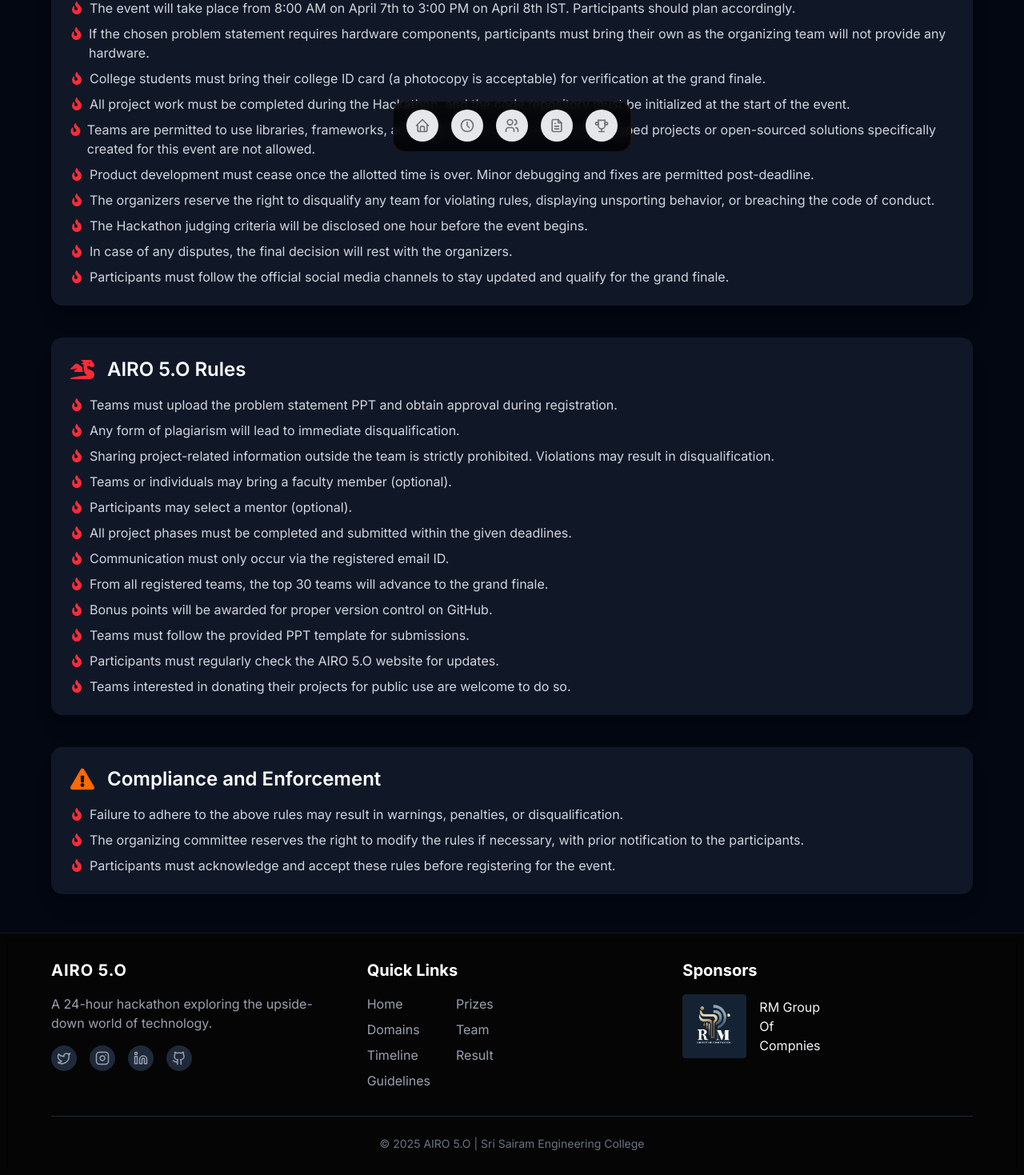
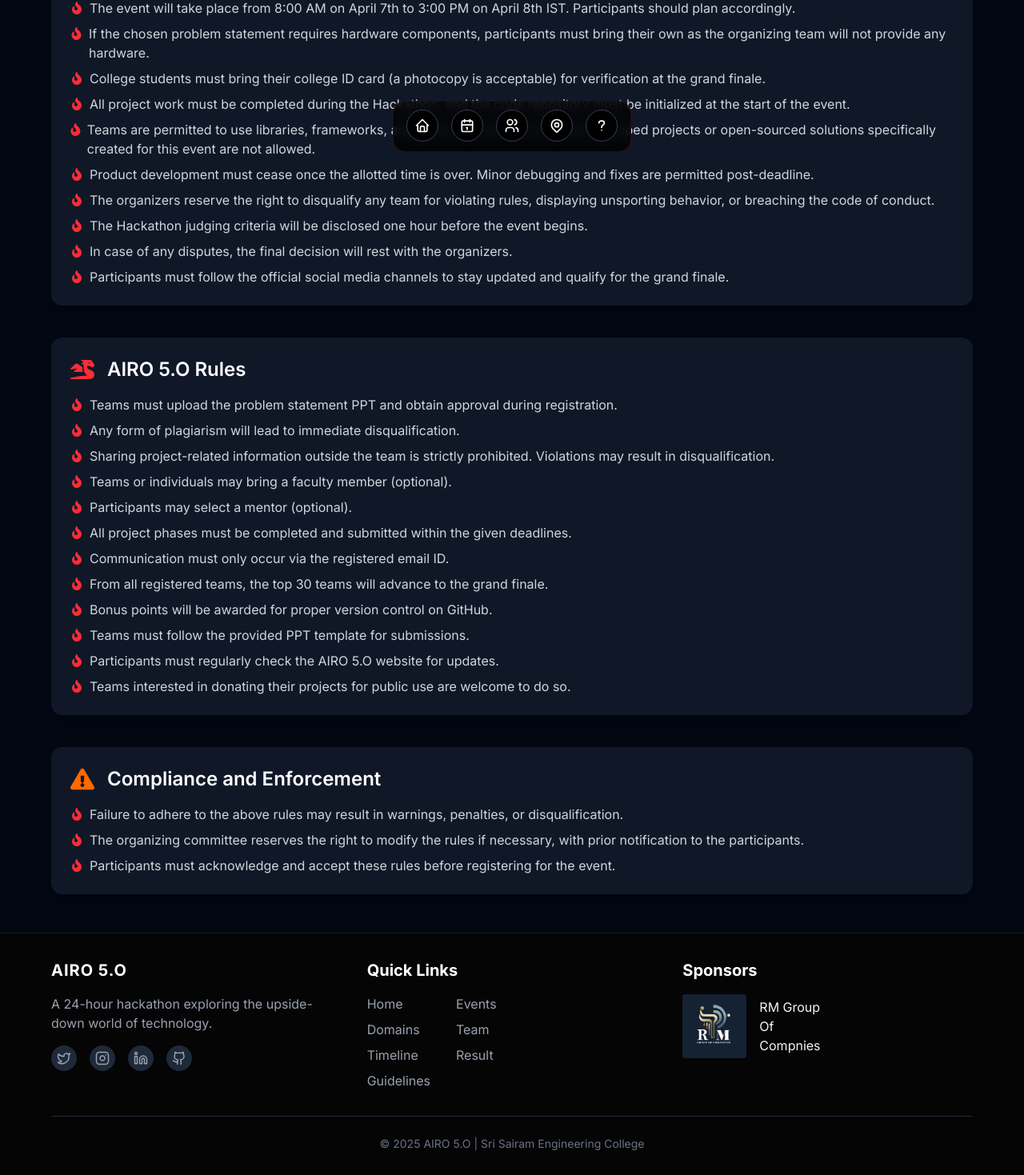
Before and after one commit to Sudharshan2226/Airo5bolt, a React (Vite) app: page /guidelines in a window 1280 px wide. Shown: the part 594-2063 px from the top of the page at 80% size. Built offline with nearby package versions, Linux system fonts and the light colour scheme.

Commit message:
i am satisfied with the work

```diff
--- a/src/components/Prizes.tsx
+++ b/src/components/Events.tsx
@@ -100,7 +100,7 @@ const CarouselItem = ({ children, className }: { children: React.ReactNode; clas
   </div>
 );
 
-const Prizes = () => {
+const Events = () => {
   const [api, setApi] = useState<CarouselApi | null>(null);
   const [current, setCurrent] = useState(0);
   const [count, setCount] = useState(0);
@@ -213,7 +213,7 @@ const Prizes = () => {
   };
 
   return (
-    <section id="prizes" className="py-20 bg-black text-white relative overflow-hidden">
+    <section id="events" className="py-20 bg-black text-white relative overflow-hidden">
       {/* Simplified Background */}
       <div className="absolute inset-0">
         <div className="absolute top-1/4 left-1/4 w-96 h-96 rounded-full blur-3xl"
@@ -460,4 +460,4 @@ const Prizes = () => {
   );
 };
 
-export default Prizes;
+export default Events;
--- a/src/components/FloatingNav.tsx
+++ b/src/components/FloatingNav.tsx
@@ -1,10 +1,10 @@
 import { FloatingDock } from "@/components/ui/floating-dock";
 import {
   IconHome,
-  IconClock,
+  IconCalendar,
   IconUsers,
-  IconFileText,
-  IconTrophy,
+  IconMapPin,
+  IconQuestionMark,
 } from "@tabler/icons-react";
 
 export function FloatingNav() {
@@ -12,47 +12,57 @@ export function FloatingNav() {
     {
       title: "Home",
       icon: (
-        <IconHome className="h-full w-full text-neutral-500 dark:text-neutral-300" />
+        <IconHome className="h-full w-full text-white" />
       ),
       href: "/",
     },
     {
-      title: "Timeline",
+      title: "Events",
       icon: (
-        <IconClock className="h-full w-full text-neutral-500 dark:text-neutral-300" />
+        <IconCalendar className="h-full w-full text-white" />
       ),
-      href: "/#timeline",
+      href: "/#events",
     },
     {
-      title: "Team",
+      title: "Our Team",
       icon: (
-        <IconUsers className="h-full w-full text-neutral-500 dark:text-neutral-300" />
+        <IconUsers className="h-full w-full text-white" />
       ),
       href: "/team",
     },
     {
-      title: "Guidelines",
+      title: "Location",
       icon: (
-        <IconFileText className="h-full w-full text-neutral-500 dark:text-neutral-300" />
+        <IconMapPin className="h-full w-full text-white" />
       ),
-      href: "/guidelines",
+      href: "/#location",
     },
     {
-      title: "Results",
+      title: "FAQ",
       icon: (
-        <IconTrophy className="h-full w-full text-neutral-500 dark:text-neutral-300" />
+        <IconQuestionMark className="h-full w-full text-white" />
       ),
-      href: "/results",
+      href: "/#faq",
     },
   ];
 
   return (
-    <div className="fixed bottom-4 left-1/2 transform -translate-x-1/2 z-50">
+    <>
+      {/* Desktop - bottom center */}
+      <div className="hidden md:block fixed bottom-4 left-1/2 transform -translate-x-1/2 z-50">
         <FloatingDock
           items={links}
           desktopClassName="bg-black/80 backdrop-blur-sm border border-red-900/30"
+        />
+      </div>
+
+      {/* Mobile - bottom right, larger size */}
+      <div className="block md:hidden fixed bottom-6 right-6 z-50">
+        <FloatingDock
+          items={links}
           mobileClassName="bg-black/80 backdrop-blur-sm border border-red-900/30"
         />
       </div>
+    </>
   );
 }
--- a/src/components/Footer.tsx
+++ b/src/components/Footer.tsx
@@ -1,7 +1,21 @@
 import { Github, Instagram, Linkedin, Twitter } from "lucide-react";
+import { useNavigate } from "react-router-dom";
 import sponsor from './assets/sponsor.jpg'
 
 const Footer: React.FC = () => {
+  const navigate = useNavigate();
+
+  const handleNavigation = (path: string) => {
+    if (path.startsWith('/#')) {
+      // Handle anchor links
+      const hash = path.substring(1); // Remove the leading '/'
+      navigate('/' + hash);
+    } else {
+      // Handle regular navigation
+      navigate(path);
+    }
+  };
+
   return (
     <footer className="backdrop-blur-sm border-t border-chart-2/20 py-8">
       <div className="container mx-auto px-4">
@@ -26,43 +40,43 @@ const Footer: React.FC = () => {
                 <div>
                   <ul className="space-y-2 text-gray-400">
                     <li>
-                      <a href="/" className="hover:text-chart-2 transition-colors">
+                      <button onClick={() => handleNavigation("/")} className="hover:text-chart-2 transition-colors text-left">
                         Home
-                      </a>
+                      </button>
                     </li>
                     <li>
-                      <a href="/domain" className="hover:text-chart-2 transition-colors">
+                      <button onClick={() => handleNavigation("/domain")} className="hover:text-chart-2 transition-colors text-left">
                         Domains
-                      </a>
+                      </button>
                     </li>
                     <li>
-                      <a href="/#timeline" className="hover:text-chart-2 transition-colors">
+                      <button onClick={() => handleNavigation("/#timeline")} className="hover:text-chart-2 transition-colors text-left">
                         Timeline
-                      </a>
+                      </button>
                     </li>
                     <li>
-                      <a href="/guidelines" className="hover:text-chart-2 transition-colors">
+                      <button onClick={() => handleNavigation("/guidelines")} className="hover:text-chart-2 transition-colors text-left">
                         Guidelines
-                      </a>
+                      </button>
                     </li>
                   </ul>
                 </div>
                 <div>
                   <ul className="space-y-2 text-gray-400">
                     <li>
-                      <a href="/#prizes" className="hover:text-chart-2 transition-colors">
-                        Prizes
-                      </a>
+                      <button onClick={() => handleNavigation("/#events")} className="hover:text-chart-2 transition-colors text-left">
+                        Events
+                      </button>
                     </li>
                     <li>
-                      <a href="/team" className="hover:text-chart-2 transition-colors">
+                      <button onClick={() => handleNavigation("/team")} className="hover:text-chart-2 transition-colors text-left">
                         Team
-                      </a>
+                      </button>
                     </li>
                     <li>
-                      <a href="/results" className="hover:text-chart-2 transition-colors">
+                      <button onClick={() => handleNavigation("/results")} className="hover:text-chart-2 transition-colors text-left">
                         Result
-                      </a>
+                      </button>
                     </li>
                   </ul>
                 </div>
--- a/src/components/ui/floating-dock.tsx
+++ b/src/components/ui/floating-dock.tsx
@@ -14,6 +14,7 @@ import {
   useSpring,
   useTransform,
 } from "motion/react";
+import { useNavigate } from "react-router-dom";
 
 import { useRef, useState } from "react";
 
@@ -22,7 +23,7 @@ export const FloatingDock = ({
   desktopClassName,
   mobileClassName,
 }: {
-  items: { title: string; icon: React.ReactNode; href: string }[];
+  items: { title: string; icon: React.ReactNode; href: string; onClick?: () => void }[];
   desktopClassName?: string;
   mobileClassName?: string;
 }) => {
@@ -38,17 +39,32 @@ const FloatingDockMobile = ({
   items,
   className,
 }: {
-  items: { title: string; icon: React.ReactNode; href: string }[];
+  items: { title: string; icon: React.ReactNode; href: string; onClick?: () => void }[];
   className?: string;
 }) => {
   const [open, setOpen] = useState(false);
+  const navigate = useNavigate();
+
+  const handleNavigation = (href: string, onClick?: () => void) => {
+    if (onClick) {
+      onClick();
+    } else if (href.startsWith('/#')) {
+      // Handle anchor links
+      const hash = href.substring(1); // Remove the leading '/'
+      navigate('/' + hash);
+    } else {
+      // Handle regular navigation
+      navigate(href);
+    }
+    setOpen(false);
+  };
   return (
     <div className={cn("relative block md:hidden", className)}>
       <AnimatePresence>
         {open && (
           <motion.div
             layoutId="nav"
-            className="absolute inset-x-0 bottom-full mb-2 flex flex-col gap-2"
+            className="absolute right-0 bottom-full mb-2 flex flex-col gap-2 items-end"
           >
             {items.map((item, idx) => (
               <motion.div
@@ -67,13 +83,14 @@ const FloatingDockMobile = ({
                 }}
                 transition={{ delay: (items.length - 1 - idx) * 0.05 }}
               >
-                <a
-                  href={item.href}
+                <button
+                  onClick={() => handleNavigation(item.href, item.onClick)}
                   key={item.title}
-                  className="flex h-10 w-10 items-center justify-center rounded-full bg-gray-50 dark:bg-neutral-900"
+                  className="flex h-12 items-center justify-between rounded-full bg-black shadow-lg border border-gray-700 px-3 min-w-[120px] max-w-[180px] gap-2"
                 >
-                  <div className="h-4 w-4">{item.icon}</div>
-                </a>
+                  <span className="text-white text-sm whitespace-nowrap">{item.title}</span>
+                  <div className="h-5 w-5 flex-shrink-0">{item.icon}</div>
+                </button>
               </motion.div>
             ))}
           </motion.div>
@@ -81,9 +98,9 @@ const FloatingDockMobile = ({
       </AnimatePresence>
       <button
         onClick={() => setOpen(!open)}
-        className="flex h-10 w-10 items-center justify-center rounded-full bg-gray-50 dark:bg-neutral-800"
+        className="flex h-14 w-14 items-center justify-center rounded-full bg-black shadow-lg border border-gray-700"
       >
-        <IconLayoutNavbarCollapse className="h-5 w-5 text-neutral-500 dark:text-neutral-400" />
+        <IconLayoutNavbarCollapse className="h-6 w-6 text-white" />
       </button>
     </div>
   );
@@ -93,10 +110,24 @@ const FloatingDockDesktop = ({
   items,
   className,
 }: {
-  items: { title: string; icon: React.ReactNode; href: string }[];
+  items: { title: string; icon: React.ReactNode; href: string; onClick?: () => void }[];
   className?: string;
 }) => {
   let mouseX = useMotionValue(Infinity);
+  const navigate = useNavigate();
+
+  const handleNavigation = (href: string, onClick?: () => void) => {
+    if (onClick) {
+      onClick();
+    } else if (href.startsWith('/#')) {
+      // Handle anchor links
+      const hash = href.substring(1); // Remove the leading '/'
+      navigate('/' + hash);
+    } else {
+      // Handle regular navigation
+      navigate(href);
+    }
+  };
   return (
     <motion.div
       onMouseMove={(e) => mouseX.set(e.pageX)}
@@ -107,7 +138,7 @@ const FloatingDockDesktop = ({
       )}
     >
       {items.map((item) => (
-        <IconContainer mouseX={mouseX} key={item.title} {...item} />
+        <IconContainer mouseX={mouseX} key={item.title} {...item} handleNavigation={handleNavigation} />
       ))}
     </motion.div>
   );
@@ -118,11 +149,15 @@ function IconContainer({
   title,
   icon,
   href,
+  onClick,
+  handleNavigation,
 }: {
   mouseX: MotionValue;
   title: string;
   icon: React.ReactNode;
   href: string;
+  onClick?: () => void;
+  handleNavigation: (href: string, onClick?: () => void) => void;
 }) {
   let ref = useRef<HTMLDivElement>(null);
 
@@ -167,13 +202,13 @@ function IconContainer({
   const [hovered, setHovered] = useState(false);
 
   return (
-    <a href={href}>
+    <button onClick={() => handleNavigation(href, onClick)} className="bg-transparent border-none p-0">
       <motion.div
         ref={ref}
         style={{ width, height }}
         onMouseEnter={() => setHovered(true)}
         onMouseLeave={() => setHovered(false)}
-        className="relative flex aspect-square items-center justify-center rounded-full bg-gray-200 dark:bg-neutral-800"
+        className="relative flex aspect-square items-center justify-center rounded-full bg-black shadow-lg border border-gray-700"
       >
         <AnimatePresence>
           {hovered && (
@@ -194,6 +229,6 @@ function IconContainer({
           {icon}
         </motion.div>
       </motion.div>
-    </a>
+    </button>
   );
 }
```
Also changed, not shown: src/App.tsx (+21 -5 lines), 1 other file (tests, documents, lock files or other folders). Lines whose indentation alone changed are shown as unchanged.
